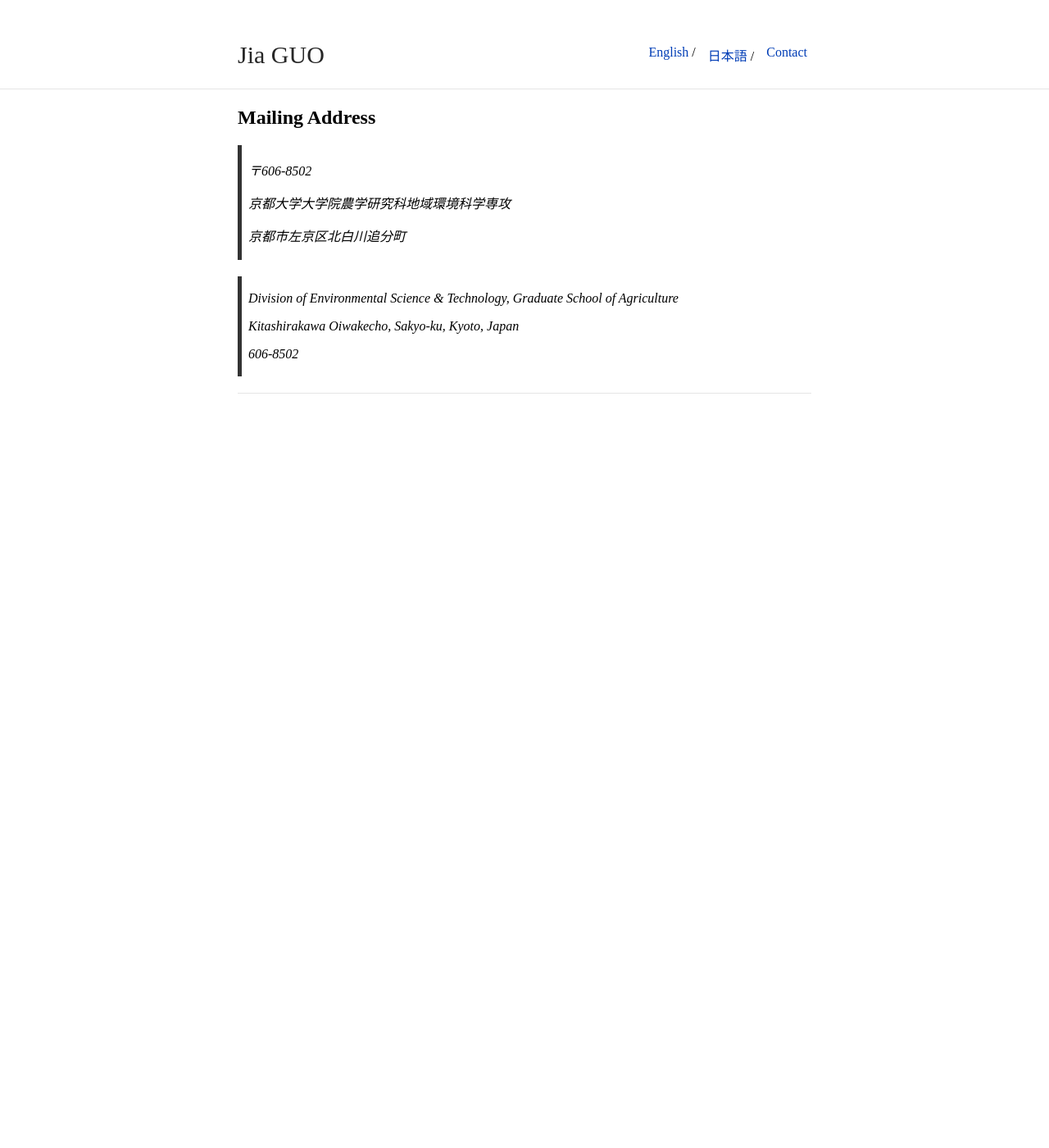
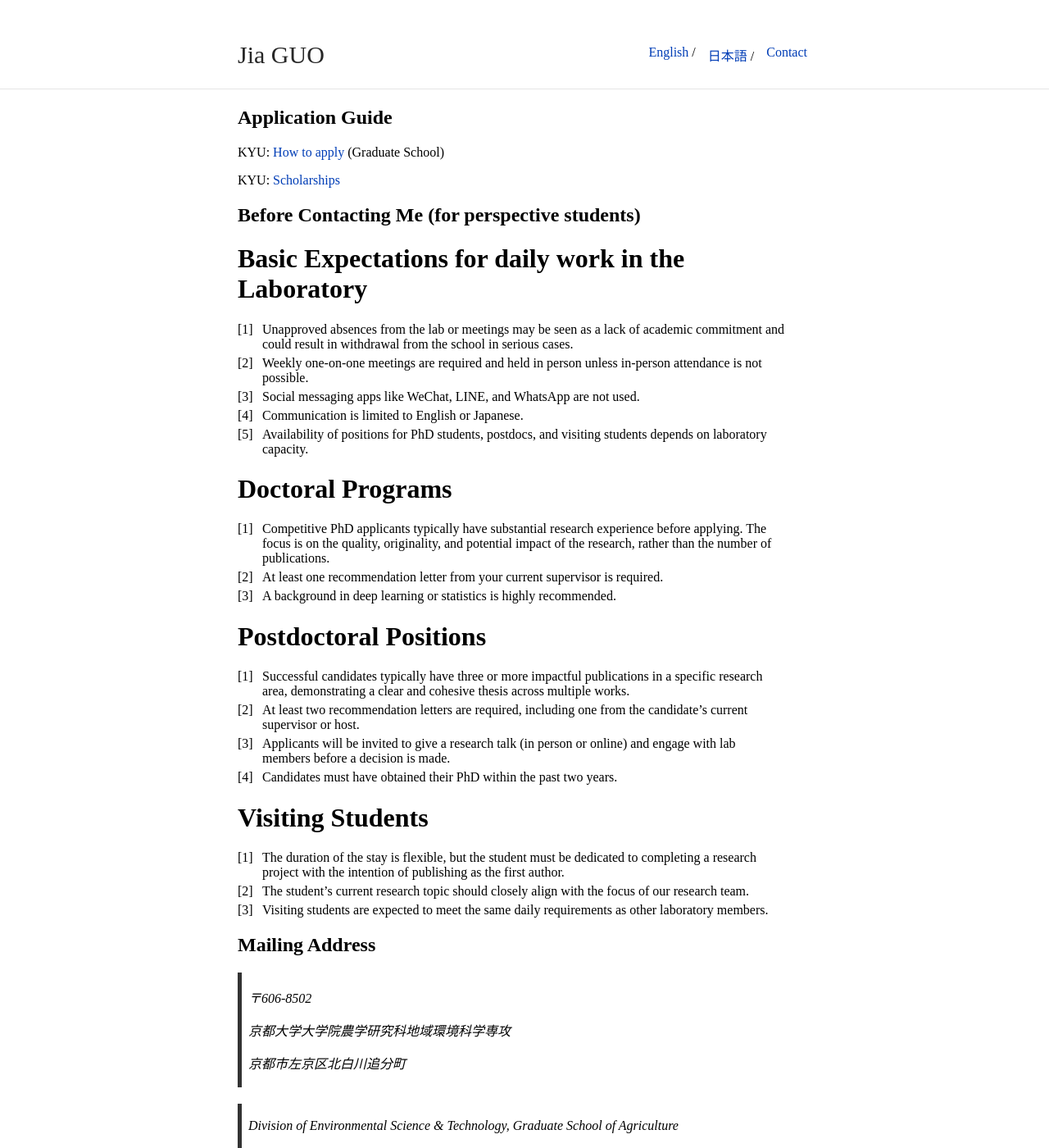
Before and after one commit to JiaGUOCV/JiaGUOCV.github.io, a Jekyll site: the page built from contact.md, in a window 1280 px wide and 1400 px high. Shown: the whole window at 82% size. Built offline with Jekyll 4.4.1, drawn with Linux system fonts in a browser that asks for light colours; our own code applies the rules of GitHub Pages for plain Markdown files.

Commit message:
Update contact.md
contact1

```diff
--- a/contact.md
+++ b/contact.md
@@ -2,6 +2,39 @@
 layout: default
 is_contact: true
 ---
+## Application Guide
+
+KYU: [How to apply](https://www.kyoto-u.ac.jp/en/education-campus/education-and-admissions/graduate-degree-programs/how-to-apply) (Graduate School)
+
+KYU: [Scholarships](https://www.kyoto-u.ac.jp/en/education-campus/procedures/scholarships)
+
+
+## Before Contacting Me (for perspective students)
+
+# Basic Expectations for daily work in the Laboratory
+1. Unapproved absences from the lab or meetings may be seen as a lack of academic commitment and could result in withdrawal from the school in serious cases.
+2. Weekly one-on-one meetings are required and held in person unless in-person attendance is not possible.
+3. Social messaging apps like WeChat, LINE, and WhatsApp are not used.
+4. Communication is limited to English or Japanese.
+5. Availability of positions for PhD students, postdocs, and visiting students depends on laboratory capacity.
+
+# Doctoral Programs
+1. Competitive PhD applicants typically have substantial research experience before applying. The focus is on the quality, originality, and potential impact of the research, rather than the number of publications.
+2. At least one recommendation letter from your current supervisor is required.
+3. A background in deep learning or statistics is highly recommended.
+
+# Postdoctoral Positions
+1. Successful candidates typically have three or more impactful publications in a specific research area, demonstrating a clear and cohesive thesis across multiple works.
+2. At least two recommendation letters are required, including one from the candidate’s current supervisor or host.
+3. Applicants will be invited to give a research talk (in person or online) and engage with lab members before a decision is made.
+4. Candidates must have obtained their PhD within the past two years.
+
+# Visiting Students
+1. The duration of the stay is flexible, but the student must be dedicated to completing a research project with the intention of publishing as the first author.
+2. The student’s current research topic should closely align with the focus of our research team.
+3. Visiting students are expected to meet the same daily requirements as other laboratory members.
+
+
 ## Mailing Address
 
 > 〒606-8502
```
